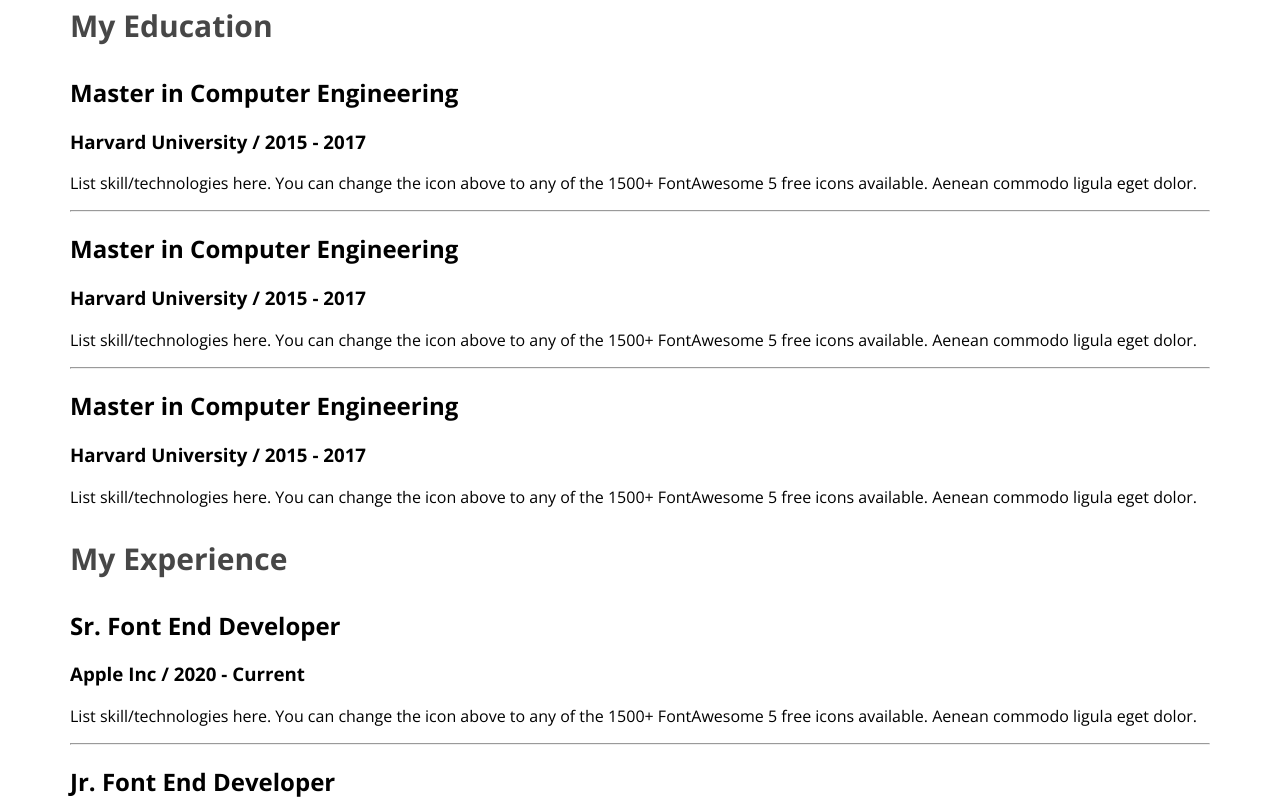
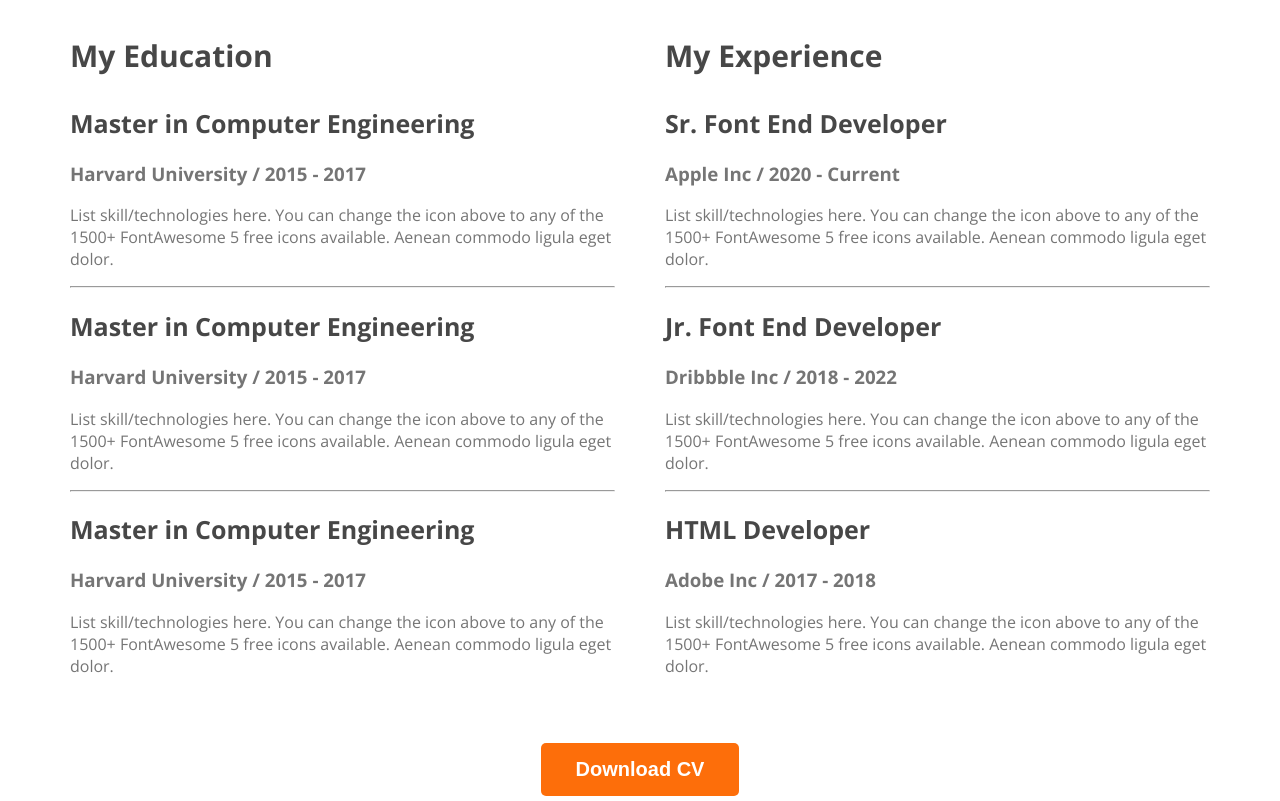
Before and after one commit to freelancer-shohag/developer-portfolio, a plain HTML site: page index.html in a window 1280 px wide. Shown: the part 2220-3021 px from the top of the page. Drawn offline with nearby package versions, Linux system fonts and the light colour scheme.

Commit message:
finished the resume section

```diff
--- a/index.html
+++ b/index.html
@@ -134,6 +134,9 @@
                         </div>
                     </div>
                 </div>
+                <div class="download-cv">
+                    <button class="btn-primary">Download CV</button>
+                </div>
             </section>
 <!-- Resume Section End -->
     </main>
--- a/style.css
+++ b/style.css
@@ -162,9 +162,39 @@
 
 
 /* My Resume section start css */
+.resume-container{
+    display: flex;
+    gap: 50px;
+}
 .resume-column-title{
     color: #474747;
     font-size: 30px;
     font-weight: 700;
 }
+.resume-item-title{
+    color: #474747;
+    font-size: 25px;
+    font-weight: 700;
+}
+.resume-item-institute{
+    color: #757575;
+}
+.resume-item-description{
+    color: #757575;
+}
+.resume-section-btn{
+    border-radius: 5px;
+    background-color: #FD6E0A;
+    border: 0;
+    font-size: 20px;
+    /* font-style: normal; */
+    font-weight: 700;
+    color: white;
+    padding: 15px 35px;
+}
+
+.download-cv{
+    text-align: center;
+    margin-top: 50px;
+}
 /* My Resume section end css */
```
